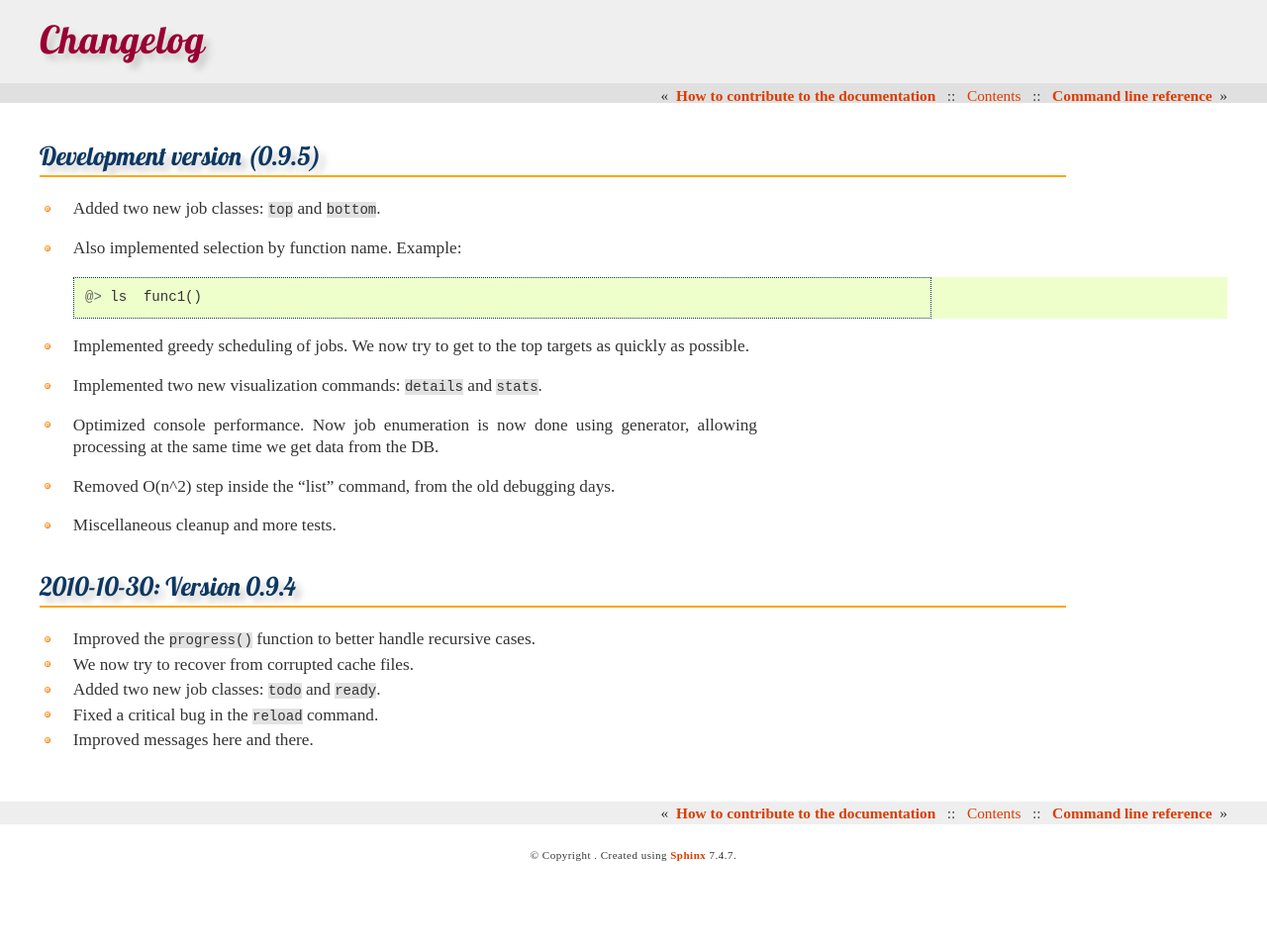
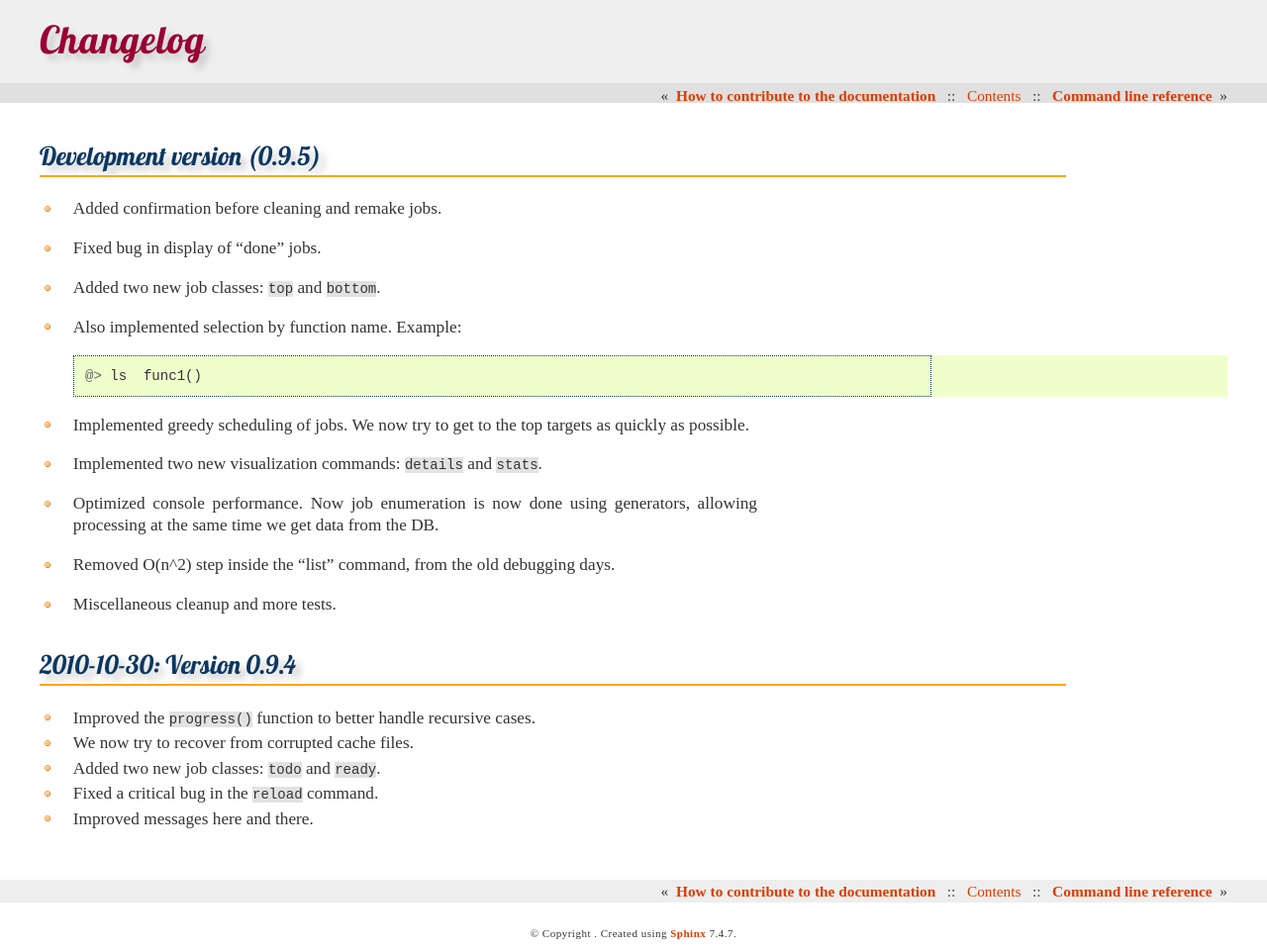
Before and after one commit to AndreaCensi/compmake, a Sphinx documentation site: the page built from docs/changelog.rst, in a window 1280 px wide. Shown: the whole page at 99% size. Built offline with Sphinx 7.4.7, drawn with Linux system fonts in a browser that asks for light colours; some web fonts are replaced; formulas are drawn with MathJax 3; before the commit the page ends 900 px from its top, so only the background shows below that.

Commit message:
changelog

```diff
--- a/docs/changelog.rst
+++ b/docs/changelog.rst
@@ -3,6 +3,10 @@ Changelog
 
 Development version (0.9.5)
 --------------------------
+
+* Added confirmation before cleaning and remake jobs.
+
+* Fixed bug in display of "done" jobs.
 
 * Added two new job classes: ``top`` and ``bottom``.
 
@@ -15,7 +19,7 @@ Development version (0.9.5)
 
 * Implemented two new visualization commands: ``details`` and ``stats``.
 
-* Optimized console performance. Now job enumeration is now done using generator,
+* Optimized console performance. Now job enumeration is now done using generators,
   allowing processing at the same time we get data from the DB.
 
 * Removed O(n^2) step inside the "list" command, from the old debugging days.
```
